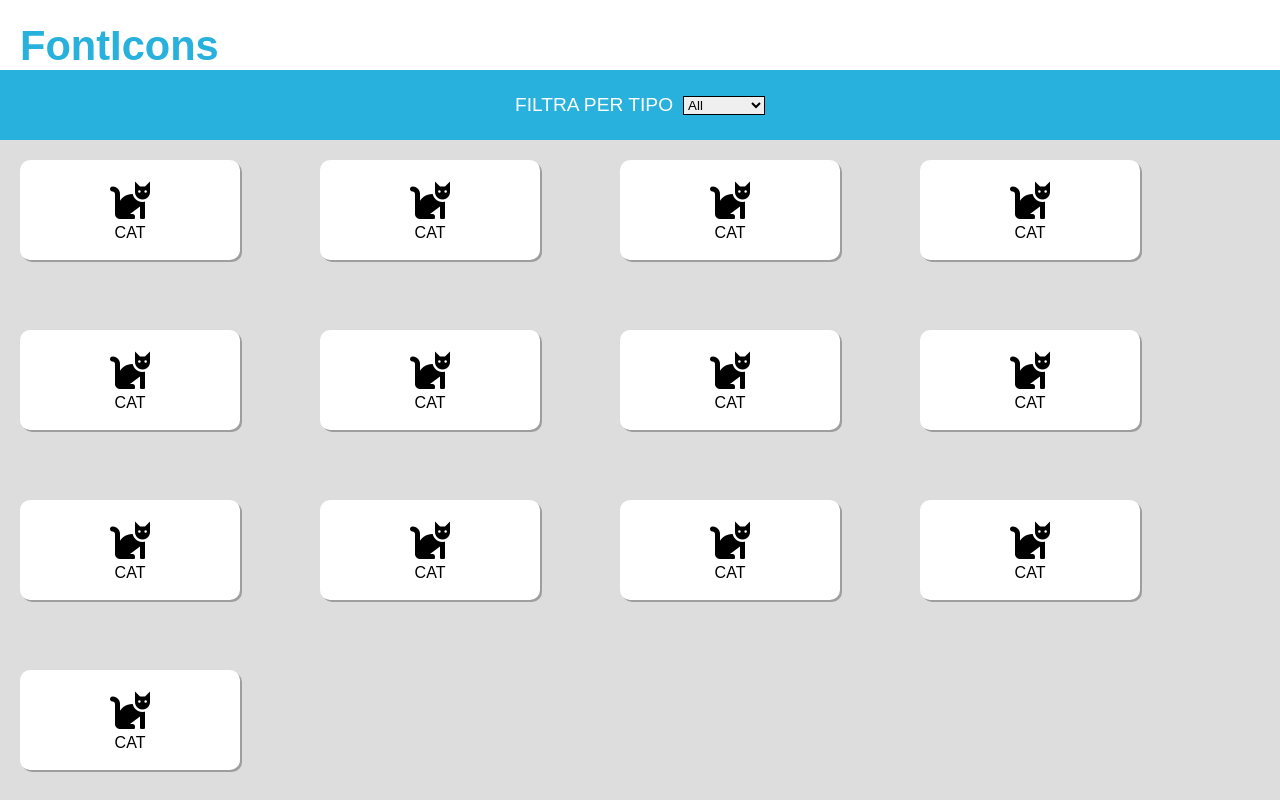
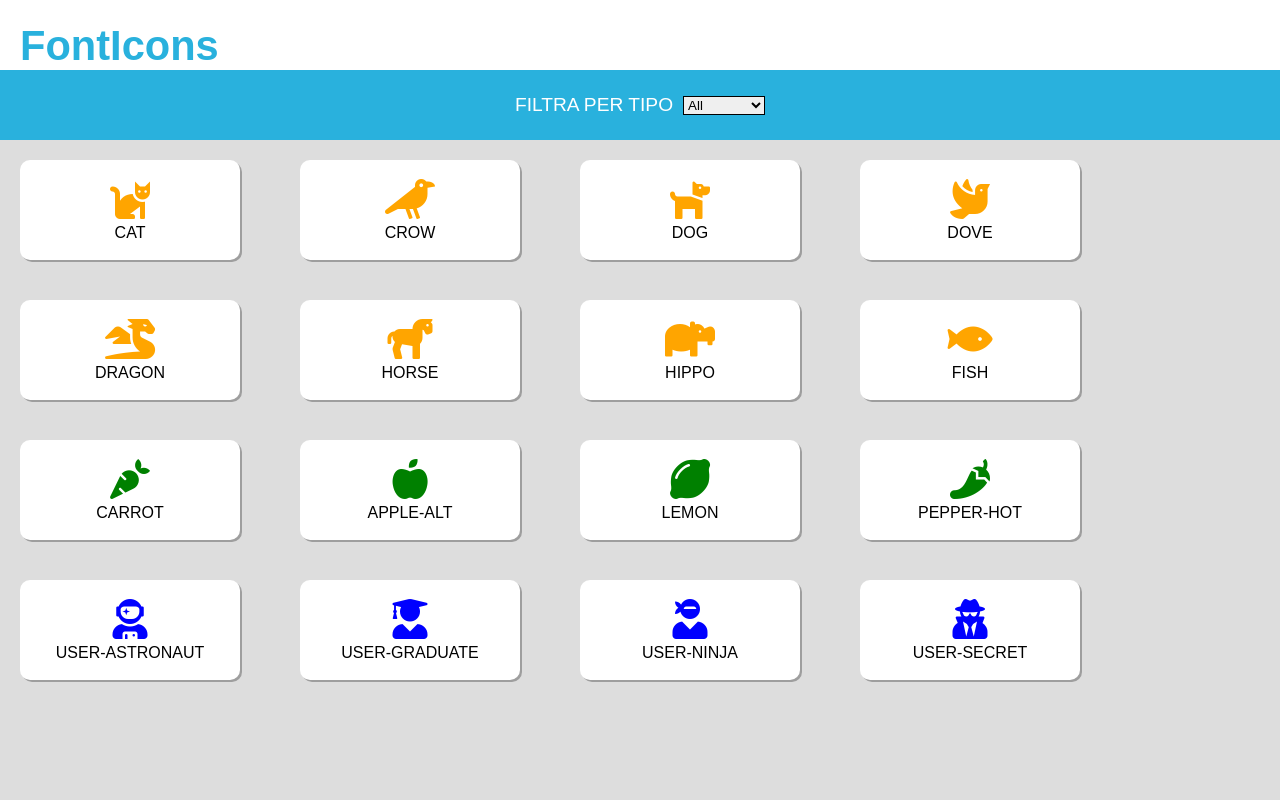
Before and after one commit to FloatIndex/js-es6-icons, a plain HTML site: page index.html in a window 1280 px wide. Drawn offline with Linux system fonts and the light colour scheme.

Commit message:
pre-bonus completato

```diff
--- a/index.html
+++ b/index.html
@@ -33,58 +33,12 @@
     <!-- main -->
     <main>
         <div class="container">
-            <div class="icon">
+
+            <!-- <div class="icon">
                 <i class="fas fa-cat"></i>
                 <span>cat</span>
-            </div>
-            <div class="icon">
-                <i class="fas fa-cat"></i>
-                <span>cat</span>
-            </div>
-            <div class="icon">
-                <i class="fas fa-cat"></i>
-                <span>cat</span>
-            </div>
-            <div class="icon">
-                <i class="fas fa-cat"></i>
-                <span>cat</span>
-            </div>
-            <div class="icon">
-                <i class="fas fa-cat"></i>
-                <span>cat</span>
-            </div>
-            <div class="icon">
-                <i class="fas fa-cat"></i>
-                <span>cat</span>
-            </div>
-            <div class="icon">
-                <i class="fas fa-cat"></i>
-                <span>cat</span>
-            </div>
-            <div class="icon">
-                <i class="fas fa-cat"></i>
-                <span>cat</span>
-            </div>
-            <div class="icon">
-                <i class="fas fa-cat"></i>
-                <span>cat</span>
-            </div>
-            <div class="icon">
-                <i class="fas fa-cat"></i>
-                <span>cat</span>
-            </div>
-            <div class="icon">
-                <i class="fas fa-cat"></i>
-                <span>cat</span>
-            </div>
-            <div class="icon">
-                <i class="fas fa-cat"></i>
-                <span>cat</span>
-            </div>
-            <div class="icon">
-                <i class="fas fa-cat"></i>
-                <span>cat</span>
-            </div>
+            </div> -->
+
         </div>
     </main>
     <!-- fine main -->
--- a/main.js
+++ b/main.js
@@ -0,0 +1,152 @@
+const icons = [
+	{
+		name: 'cat',
+		prefix: 'fa-',
+		type: 'animal',
+		family: 'fas',
+		color: 'orange'
+	},
+	{
+		name: 'crow',
+		prefix: 'fa-',
+		type: 'animal',
+		family: 'fas',
+		color: 'orange'
+	},
+	{
+		name: 'dog',
+		prefix: 'fa-',
+		type: 'animal',
+		family: 'fas',
+		color: 'orange'
+	},
+	{
+		name: 'dove',
+		prefix: 'fa-',
+		type: 'animal',
+		family: 'fas',
+		color: 'orange'
+	},
+	{
+		name: 'dragon',
+		prefix: 'fa-',
+		type: 'animal',
+		family: 'fas',
+		color: 'orange'
+	},
+	{
+		name: 'horse',
+		prefix: 'fa-',
+		type: 'animal',
+		family: 'fas',
+		color: 'orange'
+	},
+	{
+		name: 'hippo',
+		prefix: 'fa-',
+		type: 'animal',
+		family: 'fas',
+		color: 'orange'
+	},
+	{
+		name: 'fish',
+		prefix: 'fa-',
+		type: 'animal',
+		family: 'fas',
+		color: 'orange'
+	},
+	{
+		name: 'carrot',
+		prefix: 'fa-',
+		type: 'vegetable',
+		family: 'fas',
+		color: 'green'
+	},
+	{
+		name: 'apple-alt',
+		prefix: 'fa-',
+		type: 'vegetable',
+		family: 'fas',
+		color: 'green'
+	},
+	{
+		name: 'lemon',
+		prefix: 'fa-',
+		type: 'vegetable',
+		family: 'fas',
+		color: 'green'
+	},
+	{
+		name: 'pepper-hot',
+		prefix: 'fa-',
+		type: 'vegetable',
+		family: 'fas',
+		color: 'green'
+	},
+	{
+		name: 'user-astronaut',
+		prefix: 'fa-',
+		type: 'user',
+		family: 'fas',
+		color: 'blue'
+	},
+	{
+		name: 'user-graduate',
+		prefix: 'fa-',
+		type: 'user',
+		family: 'fas',
+		color: 'blue'
+	},
+	{
+		name: 'user-ninja',
+		prefix: 'fa-',
+		type: 'user',
+		family: 'fas',
+		color: 'blue'
+	},
+	{
+		name: 'user-secret',
+		prefix: 'fa-',
+		type: 'user',
+		family: 'fas',
+		color: 'blue'
+	}
+];
+
+const container = document.querySelector('.container');
+drawIcons(container, icons);
+
+
+const select = document.getElementById('type-selector');
+
+select.addEventListener('change', function(){
+	if (this.value == '') {
+		drawIcons(container, icons);
+	} else {
+		const filteredIcons = icons.filter(icon => {
+			if (icon.type == this.value) {
+				return true;
+			}
+			return false;
+		});
+		drawIcons(container, filteredIcons);
+	}
+});
+
+
+
+
+
+
+function drawIcons(container, array) {
+	let content = '';
+
+	array.forEach(icon => {
+		content +=`<div class="icon ${icon.color}">
+						<i class="${icon.family} ${icon.prefix}${icon.name}"></i>
+						<span>${icon.name}</span>
+					</div>`;
+	});
+
+	container.innerHTML = content;
+}
--- a/style.css
+++ b/style.css
@@ -13,8 +13,9 @@ html {
     padding: 20px 20px;
     display: flex;
     flex-wrap: wrap;
-    gap: 60px 80px;
+    gap: 40px 60px;
     min-width: 300px;
+    align-content: flex-start;
 }
 
 /* HEADER */
@@ -52,12 +53,15 @@ header > div {
 /* MAIN */
 main {
     height: calc(100vh - 140px);
+    overflow-y: scroll;
     background-color: #ddd;
 }
 
 .icon {
     width: 220px;
     height: 100px;
+    /* width: calc((100vw - 280px) / 5);
+    height: calc((100vw - 280px) / 10); */
     background-color: #fff;
     border-radius: 10px;
     display: flex;
@@ -71,6 +75,19 @@ main {
 .icon span {
     text-transform: uppercase;
     font-size: 1rem;
+    color: #000;
     margin-top: 5px;
 }
+
+.icon.orange {
+    color: orange;
+}
+
+.icon.green {
+    color: green;
+}
+
+.icon.blue {
+    color: blue;
+}
 /* FINE MAIN */
```
